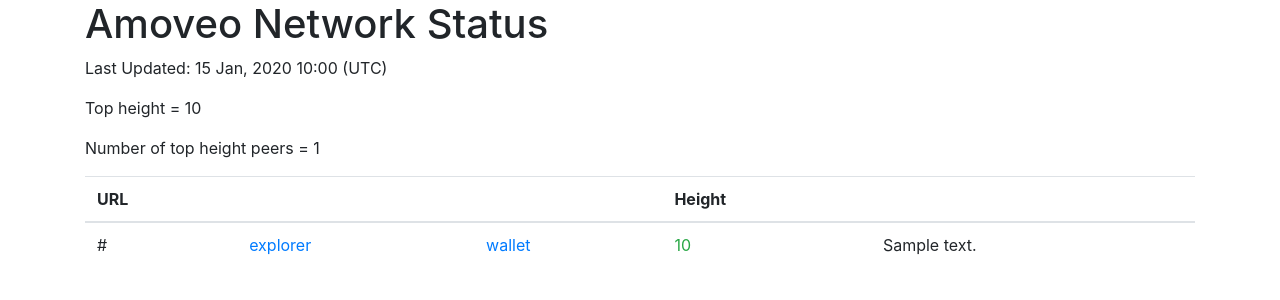
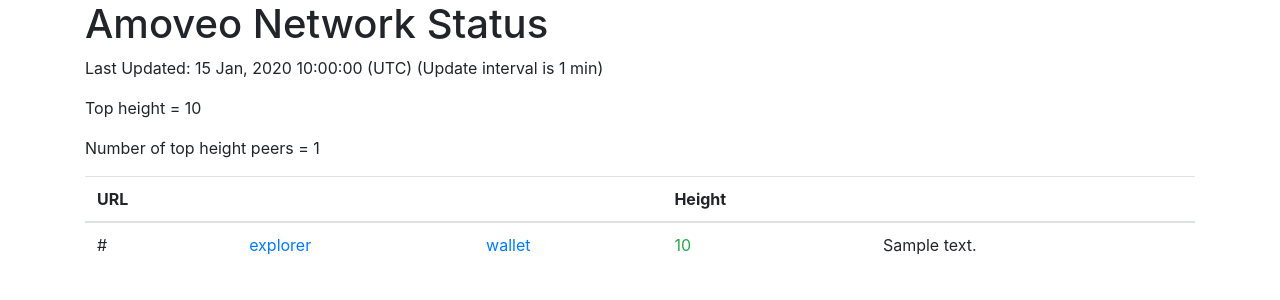
Before and after one commit to tumblecatweed/veoscan, a Flask app: page /amoveo-network-status in a window 1280 px wide. Shown: the top 300 px of the page. Run offline with Flask 2, Linux system fonts and the light colour scheme; tables that the repository leaves empty hold one stand-in row (values such as "Sample post"); some libraries are stand-ins or nearby versions.

Commit message:
Update index.html

```diff
--- a/templates/index.html
+++ b/templates/index.html
@@ -11,7 +11,7 @@
       <div class="row">
         <div class="col-md-12">
           <h1>Amoveo Network Status</h1>
-          <p>Last Updated: {{ peers[0].updated_at.strftime('%d %b, %Y %H:%M') }} (UTC)</p>
+          <p>Last Updated: {{ peers[0].updated_at.strftime('%d %b, %Y %H:%M:%S') }} (UTC) (Update interval is 1 min)</p>
           <p>Top height = {{ top_height }}</p>
           <p>Number of top height peers = {{ num_top_height_peers }}</p>
           <table class="table">
@@ -50,7 +50,7 @@
       </div>
     </div>
   <script>
-    setTimeout("location.reload()",1000*60*3);
+    setTimeout("location.reload()",1000*60);
   </script>
   </body>
 </html>
```
